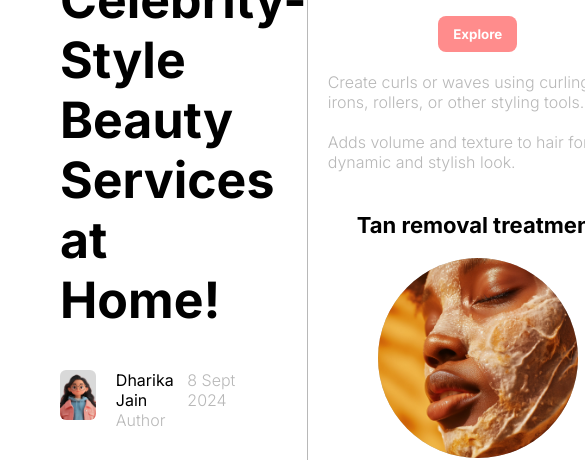
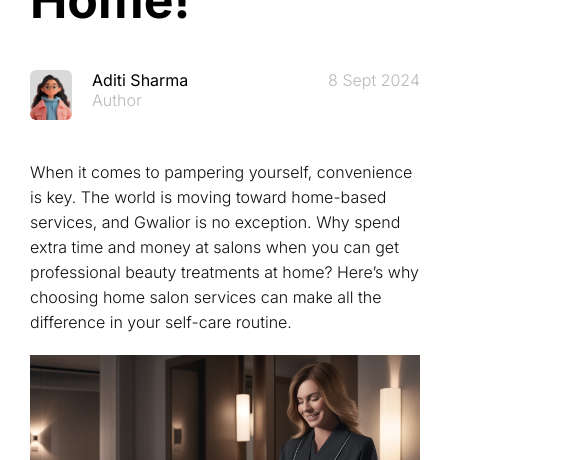
Before and after one commit to codepushed/hw_client, a Next.js app: page /blogs/1 in a window 390 px wide. Shown: the part 445-905 px from the top of the page, 585 px wide, since content can reach past the window. Built offline with nearby package versions, Linux system fonts and the light colour scheme; a web font is replaced by a local one.

Commit message:
blogs - responsivenss, img fix

```diff
--- a/Containers/Blog/index.jsx
+++ b/Containers/Blog/index.jsx
@@ -16,7 +16,7 @@ const Blog = () => {
 
             <div className="blogAuthorDetailsContent">
               <div className="blogAuthorDetails">
-                <p>Dharika Jain</p>
+                <p>Aditi Sharma</p>
                 <p className="BlogAuthorCategory">Author</p>
               </div>
 
@@ -40,14 +40,6 @@ const Blog = () => {
                   <img src={images} alt="salon services" key={index} />
                 ))}
             </div>
-
-            {item.imgCollections && (
-              <div className="blogHeaderImgCollections">
-                {item?.imgCollections.map((images, index) => (
-                  <img src={images} alt="salon services" key={index} />
-                ))}
-              </div>
-            )}
 
             <p>{item.desc}</p>
             <ul className="blogPoints">
@@ -84,10 +76,7 @@ const Blog = () => {
           </p>
         </div>
 
-        <div className="blogServiceContent"
-            style={{ marginTop: "20px" }}
-
-        >
+        <div className="blogServiceContent" style={{ marginTop: "20px" }}>
           <h1>Tan removal treatment</h1>
 
           <span className="blogServiceImgContainer">
--- a/Static/blogs.js
+++ b/Static/blogs.js
@@ -33,10 +33,9 @@ export const blogs = [
         title:
           "Choosing the Right Hairstyle Can Be Problematic: We’re Here to Help!",
         desc: "Finding the perfect hairstyle can feel overwhelming, but our experts have you covered. Whether you want a fresh cut, hair coloring, or styling for an event, our Gwalior-based home salon team knows what’s trending and what suits your face shape and hair texture. Book a session with our hair experts to transform your look effortlessly.",
-        imgCollections: [
-          "/assets/chooseHairstyle-1.jpg",
-          "/assets/chooseHairstyle-2.jpg",
-          "/assets/Woman with Natural Makeup and Dark Hair.jpg",
+        img: [
+          "/assets/collectionofhairstyles.png",
+
         ],
       },
       {
--- a/styles/scss/pages/_blogs.scss
+++ b/styles/scss/pages/_blogs.scss
@@ -168,3 +168,26 @@
 .blogServiceBtn {
   margin: 20px 0;
 }
+
+@media (max-width: 768px) {
+  .blogsContainer {
+    width: 100%;
+    padding: 10px 30px;
+    flex-direction: column;
+  }
+
+  .blogHeaderImgCollections {
+   flex-direction: column;
+  }
+
+  .headerContainer {
+    width: 100%;
+  }
+
+  .blogsSubHeader {
+    width: unset;
+  }
+  .blogsSub {
+    width: unset;
+  }
+}
```
Also changed, not shown: 1 other file (tests, documents, lock files or other folders).
